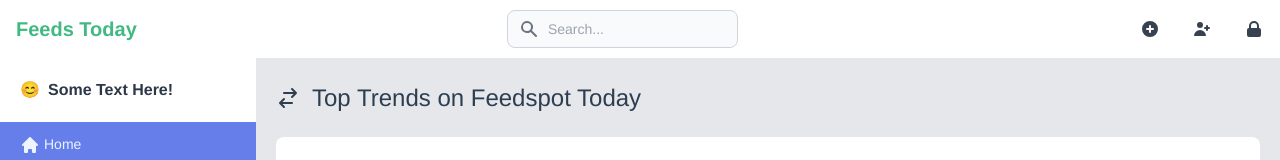
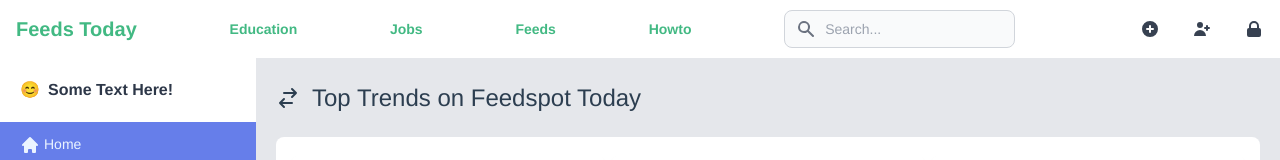
Before and after one commit to davemaxwell612/feedsarena.com, a Vue app: page / in a window 1280 px wide. Shown: the top 160 px of the page. Built offline with nearby package versions, Linux system fonts and the light colour scheme; no server answers.

Commit message:
Need to fix post display error

```diff
--- a/src/components/Composibles/getPost.js
+++ b/src/components/Composibles/getPost.js
@@ -10,11 +10,11 @@
 
         try{
 
-            let data = await fetch('http://localhost:3000/posts/' + this.id)
+            let data = await fetch('http://localhost:3000/posts/' + id)
 
             if(!data.ok){
 
-                throw Error('An unknown error has occured')
+                throw Error('Error, Unable to find post')
             }
 
             post.value = await data.json()
--- a/src/components/Composibles/getPosts.js
+++ b/src/components/Composibles/getPosts.js
@@ -14,12 +14,12 @@
 
             if(!data.ok){
 
-                throw Error('Something went wrong while trying to load the requested data')
+                throw Error ('Something went wrong while trying to load the requested data')
             }
 
             posts.value = await data.json()
 
-        } catch (error) {
+        } catch (err) {
 
             error.value = err.message
 
--- a/src/components/Navbar.vue
+++ b/src/components/Navbar.vue
@@ -7,6 +7,30 @@
     <li class="flex items-center">
       <!-- <img src="/docs/images/logo.svg" class="mr-3 h-6 sm:h-10" alt="Flowbite Logo"> -->
       <span class="self-center text-xl font-semibold whitespace-nowrap dark:text-white">Feeds Today</span>
+    </li>
+    </router-link>
+
+    <router-link :to="{path: '/'}">
+    <li class="flex items-center">
+      <span class="self-center text-sm font-semibold whitespace-nowrap dark:text-white">Education</span>
+    </li>
+    </router-link>
+
+    <router-link :to="{path: '/'}">
+    <li class="flex items-center">
+      <span class="self-center text-sm font-semibold whitespace-nowrap dark:text-white">Jobs</span>
+    </li>
+    </router-link>
+
+    <router-link :to="{path: '/'}">
+    <li class="flex items-center">
+      <span class="self-center text-sm font-semibold whitespace-nowrap dark:text-white">Feeds</span>
+    </li>
+    </router-link>
+
+    <router-link :to="{path: '/'}">
+    <li class="flex items-center">
+      <span class="self-center text-sm font-semibold whitespace-nowrap dark:text-white">Howto</span>
     </li>
     </router-link>
 
--- a/src/views/Posts/SinglePost.vue
+++ b/src/views/Posts/SinglePost.vue
@@ -1,7 +1,7 @@
 <template>
     <h1>Current Post You Are reading</h1>
     <div v-if="error">
-        <p class="title-5 red-500">{{error}}</p>
+        <p class="title-5 red-500" color="red">{{error}}</p>
     </div>
     <div v-if="post">
         <p>The Post Id is {{id}}</p>
```
